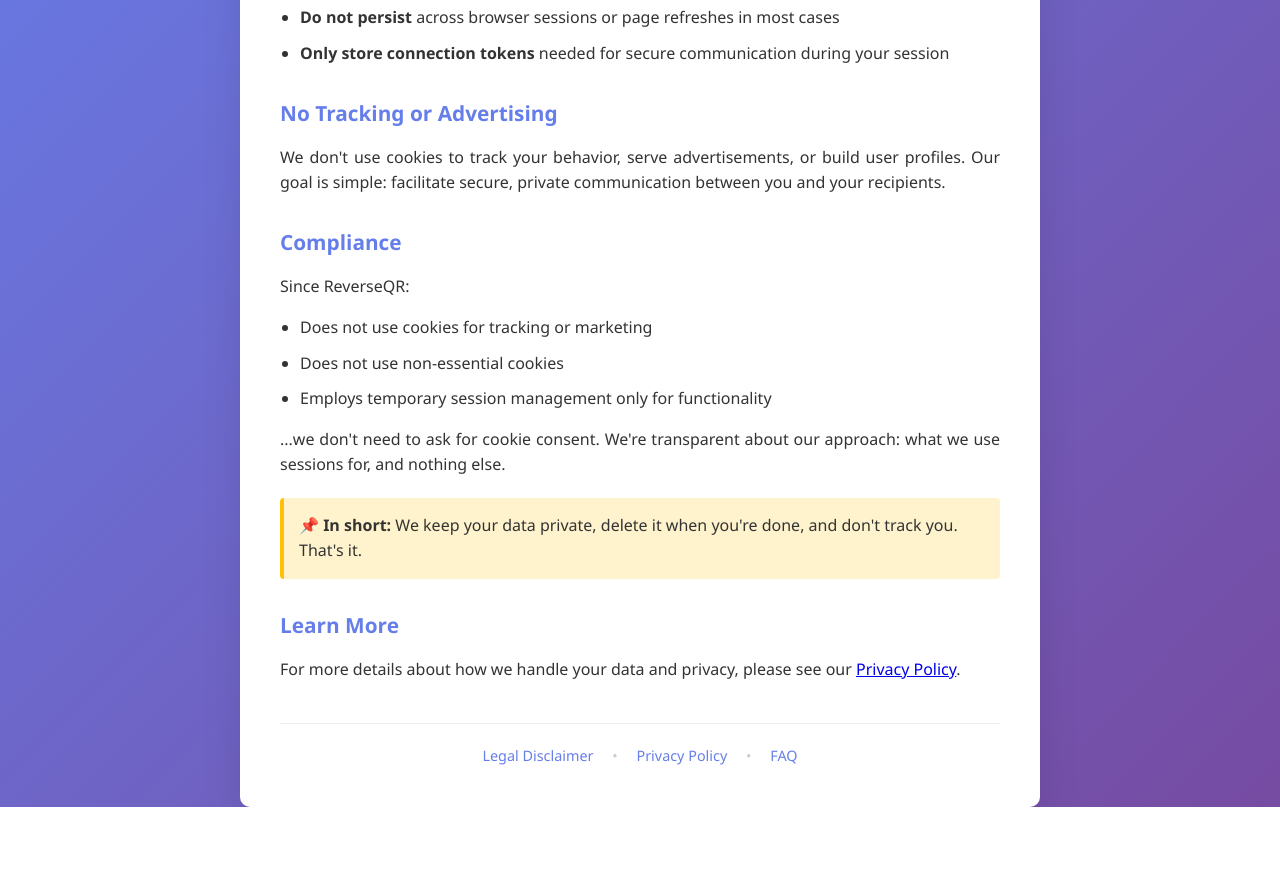
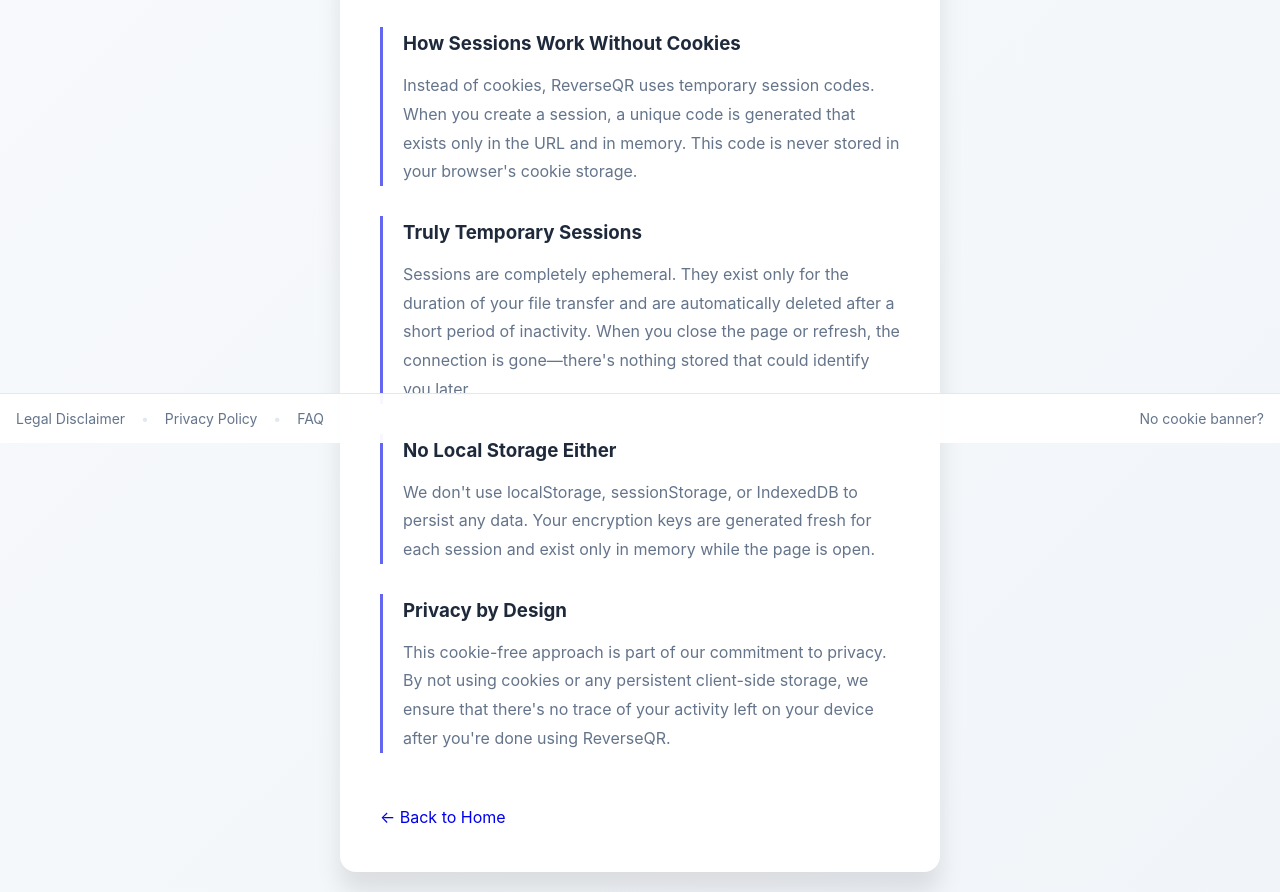
Before and after one commit to Arlo1234/reverseqr, a website: page public/cookies.html in a window 1280 px wide. Shown: the part 357-1249 px from the top of the page. Before the commit the page ends 1164 px from the top, so only its background shows below. Drawn offline with Linux system fonts and the light colour scheme.

Commit message:
No cookies

```diff
--- a/public/cookies.html
+++ b/public/cookies.html
@@ -3,135 +3,68 @@
 <head>
   <meta charset="UTF-8">
   <meta name="viewport" content="width=device-width, initial-scale=1.0">
-  <title>No Cookies - ReverseQR</title>
+  <title>ReverseQR - No Cookie Banner</title>
   <link rel="icon" type="image/png" href="rQR.png">
-  <style>
-    * {
-      margin: 0;
-      padding: 0;
-      box-sizing: border-box;
-    }
-
-    body {
-      font-family: 'Segoe UI', Tahoma, Geneva, Verdana, sans-serif;
-      line-height: 1.6;
-      color: #333;
-      background: linear-gradient(135deg, #667eea 0%, #764ba2 100%);
-      min-height: 100vh;
-      display: flex;
-      align-items: center;
-    }
-
-    .container {
-      background: white;
-      border-radius: 10px;
-      box-shadow: 0 10px 40px rgba(0, 0, 0, 0.1);
-      max-width: 800px;
-      width: 90%;
-      padding: 40px;
-      margin: auto;
-    }
-
-    h1 {
-      color: #667eea;
-      margin-bottom: 30px;
-      text-align: center;
-    }
-
-    h2 {
-      color: #667eea;
-      margin-top: 30px;
-      margin-bottom: 15px;
-      font-size: 1.3em;
-    }
-
-    p {
-      margin-bottom: 15px;
-      text-align: justify;
-    }
-
-    ul {
-      margin-left: 20px;
-      margin-bottom: 15px;
-    }
-
-    li {
-      margin-bottom: 10px;
-    }
-
-    .highlight {
-      background-color: #fff3cd;
-      padding: 15px;
-      border-left: 4px solid #ffc107;
-      margin: 20px 0;
-      border-radius: 4px;
-    }
-
-    footer {
-      text-align: center;
-      margin-top: 40px;
-      padding-top: 20px;
-      border-top: 1px solid #eee;
-      color: #999;
-      font-size: 0.9em;
-    }
-
-    footer a {
-      color: #667eea;
-      text-decoration: none;
-      margin: 0 15px;
-    }
-
-    footer a:hover {
-      text-decoration: underline;
-    }
-
-    .separator {
-      color: #ccc;
-    }
-  </style>
+  <link rel="stylesheet" href="receiver-styles.css">
 </head>
 <body>
   <div class="container">
-    <h1>🍪 No Cookies Here!</h1>
+    <h1>No Cookie Banner?</h1>
+    <p class="subtitle">ReverseQR</p>
 
-    <p>You might be wondering why there's no cookie banner on ReverseQR. Here's why:</p>
+    <div style="text-align: left; margin-top: 30px; line-height: 1.8;">
+      <h2 style="margin-bottom: 25px; color: var(--text-primary);">Why There's No Cookie Banner</h2>
 
-    <h2>Sessions Are Temporary</h2>
-    <p>ReverseQR uses temporary sessions that exist only while you're actively using the application. These sessions:</p>
-    <ul>
-      <li><strong>Expire automatically</strong> after a set period of inactivity (typically 24 hours)</li>
-      <li><strong>Are deleted automatically</strong> when the session expires</li>
-      <li><strong>Do not persist</strong> across browser sessions or page refreshes in most cases</li>
-      <li><strong>Only store connection tokens</strong> needed for secure communication during your session</li>
-    </ul>
+      <div style="margin-bottom: 30px; border-left: 3px solid var(--accent, #6366f1); padding-left: 20px;">
+        <h3 style="margin: 0 0 10px; color: var(--text-primary);">We Don't Use Cookies</h3>
+        <p style="margin: 0; color: var(--text-secondary);">
+          ReverseQR doesn't use cookies at all. No tracking cookies, no analytics cookies, no session cookies—nothing. That's why you don't see a cookie consent banner.
+        </p>
+      </div>
 
-    <h2>No Tracking or Advertising</h2>
-    <p>We don't use cookies to track your behavior, serve advertisements, or build user profiles. Our goal is simple: facilitate secure, private communication between you and your recipients.</p>
+      <div style="margin-bottom: 30px; border-left: 3px solid var(--accent, #6366f1); padding-left: 20px;">
+        <h3 style="margin: 0 0 10px; color: var(--text-primary);">How Sessions Work Without Cookies</h3>
+        <p style="margin: 0; color: var(--text-secondary);">
+          Instead of cookies, ReverseQR uses temporary session codes. When you create a session, a unique code is generated that exists only in the URL and in memory. This code is never stored in your browser's cookie storage.
+        </p>
+      </div>
 
-    <h2>Compliance</h2>
-    <p>Since ReverseQR:</p>
-    <ul>
-      <li>Does not use cookies for tracking or marketing</li>
-      <li>Does not use non-essential cookies</li>
-      <li>Employs temporary session management only for functionality</li>
-    </ul>
-    <p>...we don't need to ask for cookie consent. We're transparent about our approach: what we use sessions for, and nothing else.</p>
+      <div style="margin-bottom: 30px; border-left: 3px solid var(--accent, #6366f1); padding-left: 20px;">
+        <h3 style="margin: 0 0 10px; color: var(--text-primary);">Truly Temporary Sessions</h3>
+        <p style="margin: 0; color: var(--text-secondary);">
+          Sessions are completely ephemeral. They exist only for the duration of your file transfer and are automatically deleted after a short period of inactivity. When you close the page or refresh, the connection is gone—there's nothing stored that could identify you later.
+        </p>
+      </div>
 
-    <div class="highlight">
-      <strong>📌 In short:</strong> We keep your data private, delete it when you're done, and don't track you. That's it.
+      <div style="margin-bottom: 30px; border-left: 3px solid var(--accent, #6366f1); padding-left: 20px;">
+        <h3 style="margin: 0 0 10px; color: var(--text-primary);">No Local Storage Either</h3>
+        <p style="margin: 0; color: var(--text-secondary);">
+          We don't use localStorage, sessionStorage, or IndexedDB to persist any data. Your encryption keys are generated fresh for each session and exist only in memory while the page is open.
+        </p>
+      </div>
+
+      <div style="margin-bottom: 30px; border-left: 3px solid var(--accent, #6366f1); padding-left: 20px;">
+        <h3 style="margin: 0 0 10px; color: var(--text-primary);">Privacy by Design</h3>
+        <p style="margin: 0; color: var(--text-secondary);">
+          This cookie-free approach is part of our commitment to privacy. By not using cookies or any persistent client-side storage, we ensure that there's no trace of your activity left on your device after you're done using ReverseQR.
+        </p>
+      </div>
+
+      <a href="/" class="btn" style="display: inline-block; margin-top: 20px; text-decoration: none;">← Back to Home</a>
     </div>
+  </div>
 
-    <h2>Learn More</h2>
-    <p>For more details about how we handle your data and privacy, please see our <a href="/privacy.html">Privacy Policy</a>.</p>
-
-    <footer>
+  <footer class="footer">
+    <div class="footer-left">
       <a href="/legal.html">Legal Disclaimer</a>
       <span class="separator">•</span>
       <a href="/privacy.html">Privacy Policy</a>
       <span class="separator">•</span>
       <a href="/faq.html">FAQ</a>
-    </footer>
-  </div>
+    </div>
+    <div class="footer-right">
+      <a href="/cookies.html">No cookie banner?</a>
+    </div>
+  </footer>
 </body>
 </html>
--- a/public/receiver-styles.css
+++ b/public/receiver-styles.css
@@ -347,10 +347,20 @@
   left: 0;
   right: 0;
   padding: 16px;
-  text-align: center;
+  display: flex;
+  justify-content: space-between;
+  align-items: center;
   background: rgba(255, 255, 255, 0.95);
   border-top: 1px solid var(--border-color);
   font-size: 14px;
+}
+
+.footer-left {
+  text-align: left;
+}
+
+.footer-right {
+  text-align: right;
 }
 
 .footer a {
@@ -391,6 +401,13 @@
   .footer {
     font-size: 12px;
     padding: 12px;
+    flex-direction: column;
+    gap: 8px;
+  }
+
+  .footer-left,
+  .footer-right {
+    text-align: center;
   }
 
   .footer .separator {
--- a/public/sender-styles.css
+++ b/public/sender-styles.css
@@ -448,10 +448,20 @@
   left: 0;
   right: 0;
   padding: 16px;
-  text-align: center;
+  display: flex;
+  justify-content: space-between;
+  align-items: center;
   background: rgba(255, 255, 255, 0.95);
   border-top: 1px solid var(--border-color);
   font-size: 14px;
+}
+
+.footer-left {
+  text-align: left;
+}
+
+.footer-right {
+  text-align: right;
 }
 
 .footer a {
@@ -500,6 +510,13 @@
   .footer {
     font-size: 12px;
     padding: 12px;
+    flex-direction: column;
+    gap: 8px;
+  }
+
+  .footer-left,
+  .footer-right {
+    text-align: center;
   }
 
   .footer .separator {
```
Also changed, not shown: public/faq.html (+4 -1 lines), public/index.html (+4 -1 lines), public/legal.html (+4 -1 lines), public/privacy.html (+4 -1 lines), public/sender.html (+10 -9 lines).
